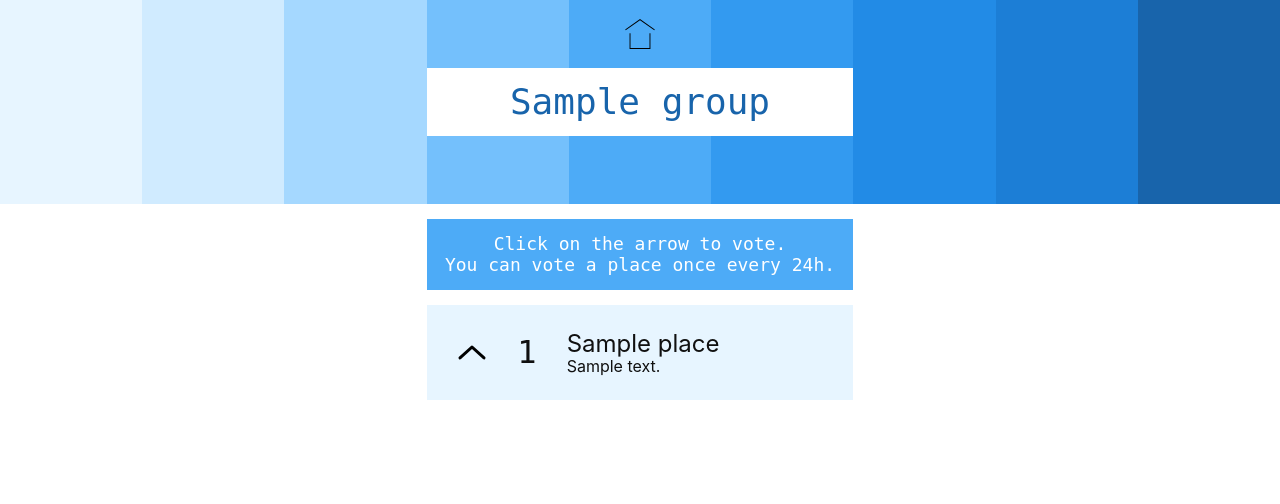
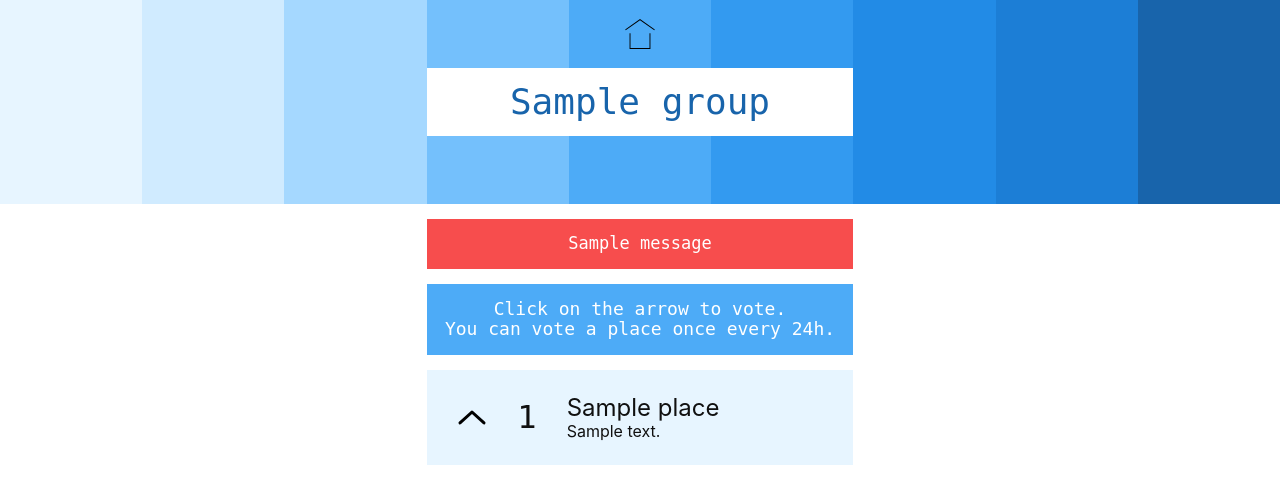
Before and after one commit to sirodoht/skglist.com, a Django app: a page that uses main/templates/main/group.html in a window 1280 px wide. Shown: the top 504 px of the page. Run offline with Django 3.2, Linux system fonts and the light colour scheme; tables that the repository leaves empty hold one stand-in row (values such as "Sample post"); one stand-in notice (Sample message) is shown.

Commit message:
add share message on lists

```diff
--- a/main/static/styles/main.css
+++ b/main/static/styles/main.css
@@ -471,6 +471,23 @@ a {
     padding-left: 5px;
 }
 
+.places-share {
+    background: #f74d4d;
+    color: #fff;
+    font-family: monospace;
+    font-size: 17px;
+    text-align: center;
+    margin-top: 15px;
+    padding-top: 15px;
+    padding-bottom: 15px;
+    padding-right: 5px;
+    padding-left: 5px;
+}
+
+.places-share a {
+    color: #fff;
+}
+
 .alert {
     position: fixed;
     top: 0;
--- a/main/templates/main/group.html
+++ b/main/templates/main/group.html
@@ -40,6 +40,13 @@
         <div class="nine">
         </div>
         <div class="places">
+            {% if messages %}
+                {% for message in messages %}
+                    <div class="places-share">
+                        {{ message|safe }}
+                    </div>
+                {% endfor %}
+            {% endif %}
             <div class="places-message">
                 Click on the arrow to&nbsp;vote.
                 <br>You can vote a place once every&nbsp;24h.
--- a/main/templates/main/group_create.html
+++ b/main/templates/main/group_create.html
@@ -123,6 +123,9 @@
         });
 
         function submit() {
+            if (!placeIds.length) {
+                return;
+            }
             if (document.getElementById('list-name').value.trim() === '') {
                 document.getElementById('list-name').value = '';
                 document.getElementById('list-name').placeholder = 'You need to type a title!';
--- a/main/views.py
+++ b/main/views.py
@@ -1,6 +1,7 @@
 import datetime
 import json
 
+from django.contrib import messages
 from django.http import JsonResponse
 from django.shortcuts import render
 from django.utils import timezone
@@ -64,6 +65,9 @@ def group_create(request):
             place_id = int(escape(place_char))
             place = Place.objects.get(id=place_id)
             Membership.objects.create(group=new_group, place=place)
+        group_url = "https://skglist.com/list/" + new_group.route + "/"
+        alert_message = 'Share your list:<br><a href="' + group_url + '">' + group_url + '</a>'
+        messages.success(request, alert_message)
         return JsonResponse(status=200, data={"route": new_group.route})
 
     return render(request, "main/group_create.html", {"places": places})
```
